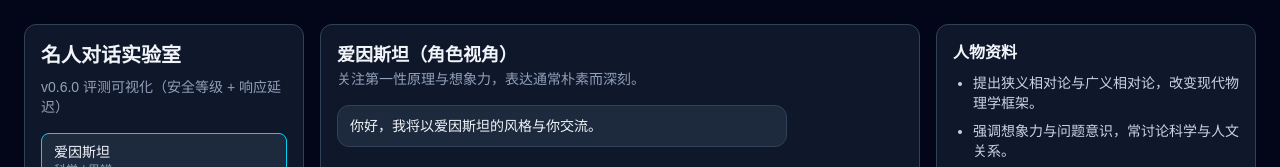
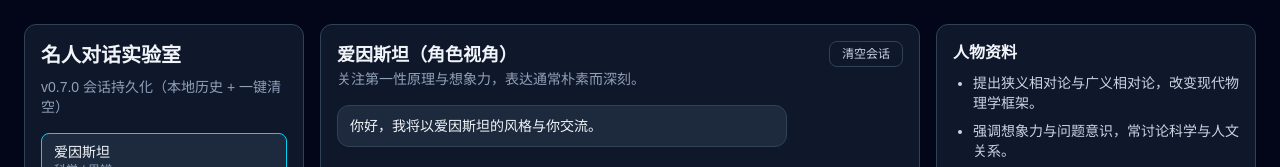
Before and after one commit to wjj5728/celebrity-chat, a Next.js app: page / in a window 1280 px wide. Shown: the top 167 px of the page. Built offline with nearby package versions, Linux system fonts and the light colour scheme.

Commit message:
v0.7.0: add local chat persistence and clear-session action

```diff
--- a/app/page.tsx
+++ b/app/page.tsx
@@ -1,12 +1,14 @@
 "use client";
 
-import { FormEvent, useMemo, useState } from "react";
+import { FormEvent, useEffect, useMemo, useState } from "react";
 
 import { personas } from "@/lib/personas";
 
 type Msg = { role: "user" | "assistant"; text: string };
 
 type RefItem = { text: string; source: string };
+
+const CHAT_STATE_KEY = "celebrity-chat-state-v07";
 
 export default function HomePage() {
   const [personaId, setPersonaId] = useState(personas[0].id);
@@ -20,6 +22,38 @@ export default function HomePage() {
   const [metaInfo, setMetaInfo] = useState<{ level?: string; latencyMs?: number }>({});
 
   const current = useMemo(() => personas.find((p) => p.id === personaId) || personas[0], [personaId]);
+
+  useEffect(() => {
+    const raw = window.localStorage.getItem(CHAT_STATE_KEY);
+    if (!raw) return;
+
+    try {
+      const saved = JSON.parse(raw) as {
+        personaId?: string;
+        model?: string;
+        messages?: Msg[];
+        refs?: RefItem[];
+        metaInfo?: { level?: string; latencyMs?: number };
+      };
+
+      if (saved.personaId && personas.some((p) => p.id === saved.personaId)) {
+        setPersonaId(saved.personaId);
+      }
+      if (saved.model) setModel(saved.model);
+      if (saved.messages && saved.messages.length) setMessages(saved.messages);
+      if (saved.refs) setRefs(saved.refs);
+      if (saved.metaInfo) setMetaInfo(saved.metaInfo);
+    } catch {
+      window.localStorage.removeItem(CHAT_STATE_KEY);
+    }
+  }, []);
+
+  useEffect(() => {
+    window.localStorage.setItem(
+      CHAT_STATE_KEY,
+      JSON.stringify({ personaId, model, messages, refs, metaInfo }),
+    );
+  }, [personaId, model, messages, refs, metaInfo]);
 
   async function handleSubmit(event: FormEvent<HTMLFormElement>) {
     event.preventDefault();
@@ -48,7 +82,7 @@ export default function HomePage() {
       <div className="mx-auto grid max-w-[1400px] grid-cols-1 gap-4 lg:grid-cols-[280px_1fr_320px]">
         <aside className="rounded-xl border border-slate-700 bg-slate-900 p-4">
           <h1 className="text-xl font-semibold">名人对话实验室</h1>
-          <p className="mt-2 text-sm text-slate-400">v0.6.0 评测可视化（安全等级 + 响应延迟）</p>
+          <p className="mt-2 text-sm text-slate-400">v0.7.0 会话持久化（本地历史 + 一键清空）</p>
           <div className="mt-4 space-y-2">
             {personas.map((p) => (
               <button
@@ -58,6 +92,7 @@ export default function HomePage() {
                   setPersonaId(p.id);
                   setMessages([{ role: "assistant", text: `你好，我将以${p.name}的风格与你交流。` }]);
                   setRefs([]);
+                  setMetaInfo({});
                 }}
               >
                 <div className="font-medium">{p.name}</div>
@@ -68,9 +103,23 @@ export default function HomePage() {
         </aside>
 
         <section className="rounded-xl border border-slate-700 bg-slate-900 p-4">
-          <header>
-            <h2 className="text-lg font-semibold">{current.name}（角色视角）</h2>
-            <p className="text-sm text-slate-400">{current.summary}</p>
+          <header className="flex items-start justify-between gap-3">
+            <div>
+              <h2 className="text-lg font-semibold">{current.name}（角色视角）</h2>
+              <p className="text-sm text-slate-400">{current.summary}</p>
+            </div>
+            <button
+              type="button"
+              className="rounded-lg border border-slate-700 px-3 py-1 text-xs text-slate-300 hover:bg-slate-800"
+              onClick={() => {
+                const resetMessages: Msg[] = [{ role: "assistant", text: `你好，我将以${current.name}的风格与你交流。` }];
+                setMessages(resetMessages);
+                setRefs([]);
+                setMetaInfo({});
+              }}
+            >
+              清空会话
+            </button>
           </header>
 
           <div className="mt-4 h-[56vh] overflow-auto space-y-3 pr-1">
```
Also changed, not shown: 1 other file (tests, documents, lock files or other folders).
